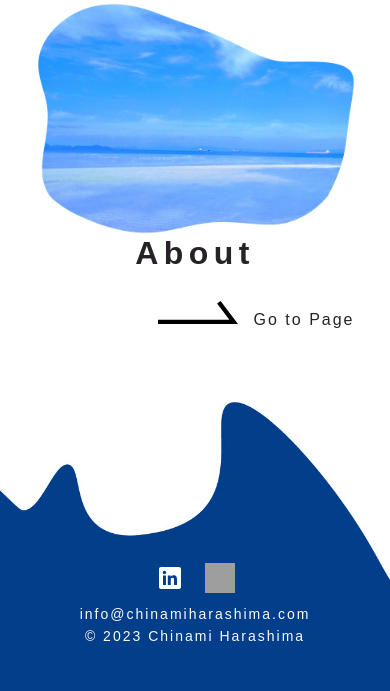
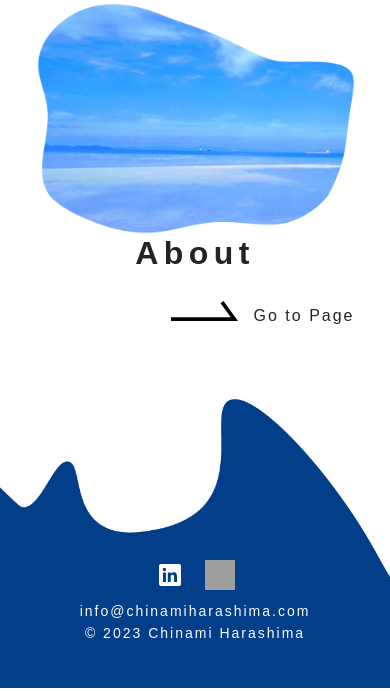
Before and after one commit to chinami2023/portfolio, a PHP site: page / in a window 390 px wide. Shown: the part 2753-3444 px from the top of the page. Run offline with PHP 8.4, Linux system fonts and the light colour scheme; some libraries are stand-ins or nearby versions; some web fonts are replaced; grey boxes are pictures that could not be loaded.

Commit message:
Update style.css
3/10 Fixed
"Go to Page" in About section on Top page is 2lines.(Firefox)

```diff
--- a/css/style.css
+++ b/css/style.css
@@ -345,7 +345,14 @@ max-width: 60%;
 .home .s-3 .text-box a{
   text-align: right;
   text-decoration: none;
+  justify-content: flex-end;
 }
+
+@-moz-document url-prefix() {
+  .home .s-3 .text-box a {
+    width: 26%;
+  }
+  }
 
 .home .s-3 .arrow{
   display: flex;
@@ -353,14 +360,14 @@ max-width: 60%;
 }
 
 .home .s-3 .arrow img{
-  width: 30%;
+  width: 26%;
   padding-right: 16px;
 }
 
-.home .s-3 .arrow a{
+/* .home .s-3 .arrow a{
  justify-content: flex-end;
  text-decoration: none;
-}
+} */
 
 .cp_arrows *, .cp_arrows *:before, .cp_arrows *:after {
 	-webkit-box-sizing: border-box;
@@ -700,18 +707,8 @@ max-width: 100%;
 }
 
 
-/* .go:hover{
-  color: #de9700;
-} */
-
-
 /* project-1 end */
 
-/* @media (min-width: 768px) {
-  .about .s-3 img{
-    max-width: 80%;
-  }
-} */
 
 /* responsive -  568px ↑ */
 @media (min-width: 568px) {
@@ -770,12 +767,6 @@ max-width: 100%;
   .home .about-img img{
     width: 70%;
   }
-
-  /* .fluid {
-    width: 40%;
-    height: 25vh;
-    right: 10%;
-   } */
 
   .about-title h2{
     left: 73%;
@@ -863,6 +854,13 @@ max-width: 100%;
   .home .about-img img{
     max-width: 100%;
   }
+
+  @-moz-document url-prefix() {
+    .home .s-3 .text-box a {
+      width: 48%;
+    }
+    }
+
 
   .about .imgme img{
     width: 60%;
@@ -970,6 +968,12 @@ nav a{
   font-size: 16px;
 }
 
+@-moz-document url-prefix() {
+  .home .s-3 .text-box a{
+    width: 100%;
+  }
+  }
+
 .home .about-img img{
   width: 100%;
   max-width: 100%;
```
